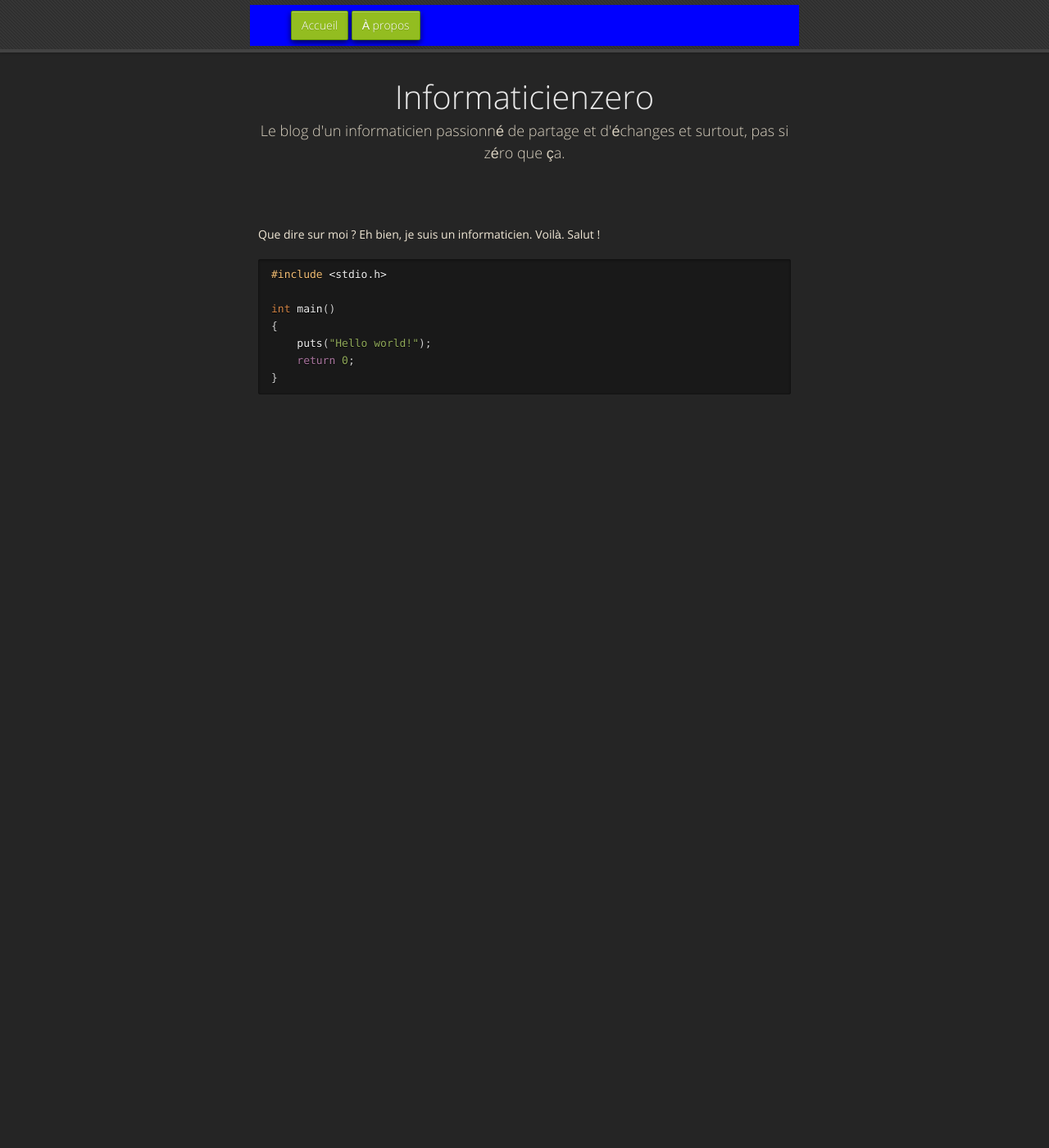
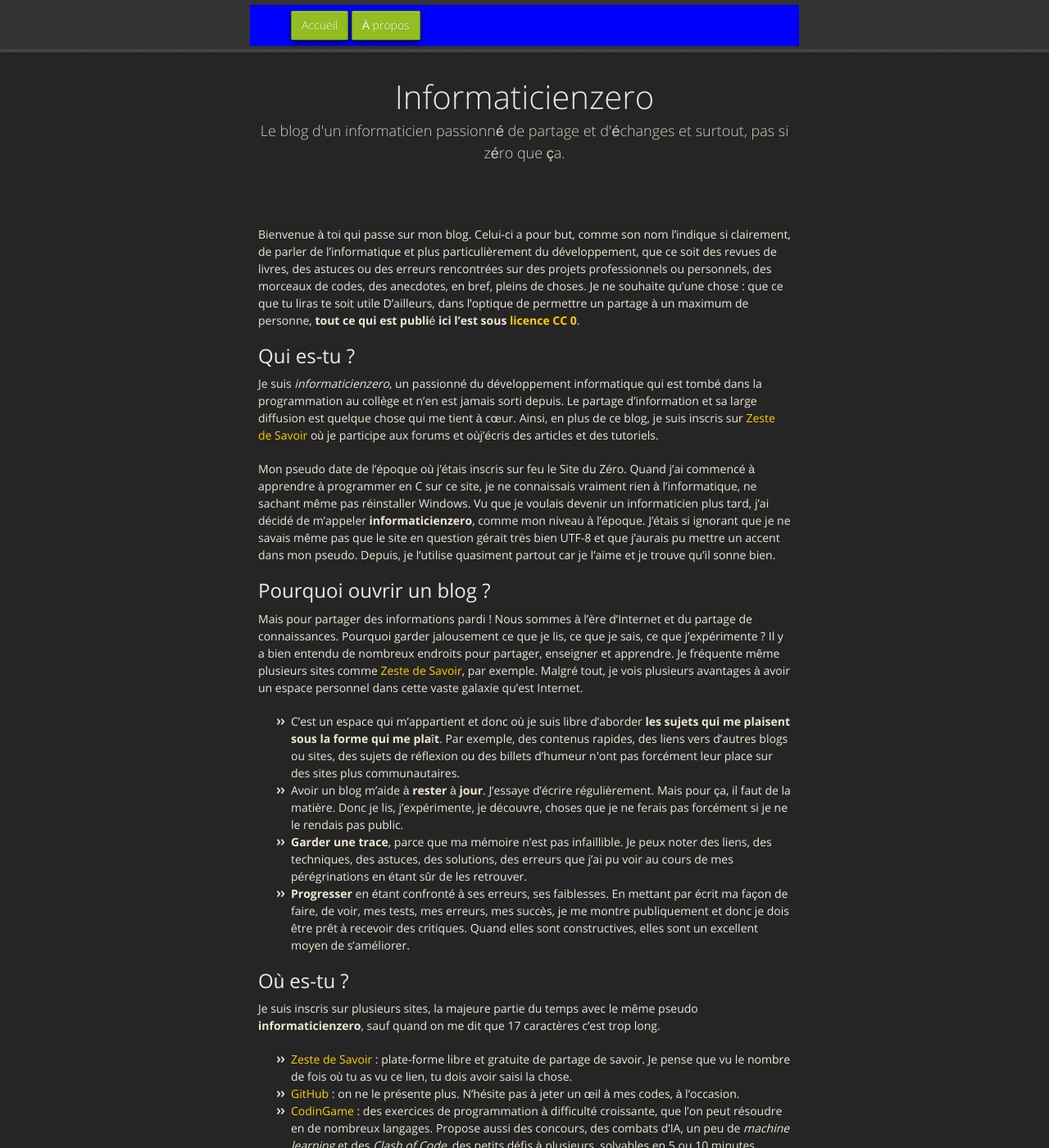
Before and after one commit to informaticienzero/informaticienzero.github.io, a Jekyll site: the page built from about.md, in a window 1280 px wide and 1400 px high. Shown: the whole window at 82% size. Built offline with Jekyll 4.4.1, drawn with Linux system fonts in a browser that asks for light colours; nearby versions of some CDN libraries; some of the changed text lies outside the part shown.

Commit message:
Update the about me page.

````diff
--- a/about.md
+++ b/about.md
@@ -4,13 +4,29 @@ title: À propos
 permalink: /about/
 ---
 
-Que dire sur moi ? Eh bien, je suis un informaticien. Voilà. Salut !
-```c
-#include <stdio.h>
+Bienvenue à toi qui passe sur mon blog. Celui-ci a pour but, comme son nom l'indique si clairement, de parler de l'informatique et plus particulièrement du développement, que ce soit des revues de livres, des astuces ou des erreurs rencontrées sur des projets professionnels ou personnels, des morceaux de codes, des anecdotes, en bref, pleins de choses. Je ne souhaite qu'une chose : que ce que tu liras te soit utile D'ailleurs, dans l'optique de permettre un partage à un maximum de personne, **tout ce qui est publié ici l'est sous [licence CC 0]( http://creativecommons.org/publicdomain/zero/1.0/)**.
 
-int main()
-{
-    puts("Hello world!");
-    return 0;
-}
-```
+## Qui es-tu ? ##
+
+Je suis *informaticienzero*, un passionné du développement informatique qui est tombé dans la programmation au collège et n'en est jamais sorti depuis. Le partage d'information et sa large diffusion est quelque chose qui me tient à cœur. Ainsi, en plus de ce blog, je suis inscris sur [Zeste de Savoir](https://zestedesavoir.com/) où je participe aux forums et oùj'écris des articles et des tutoriels.
+
+Mon pseudo date de l'époque où j'étais inscris sur feu le Site du Zéro. Quand j'ai commencé à apprendre à programmer en C sur ce site, je ne connaissais vraiment rien à l'informatique, ne sachant même pas réinstaller Windows. Vu que je voulais devenir un informaticien plus tard, j'ai décidé de m’appeler **informaticienzero**, comme mon niveau à l'époque. J'étais si ignorant que je ne savais même pas que le site en question gérait très bien UTF-8 et que j'aurais pu mettre un accent dans mon pseudo. Depuis, je l'utilise quasiment partout car je l'aime et je trouve qu'il sonne bien.
+
+## Pourquoi ouvrir un blog ? ##
+
+Mais pour partager des informations pardi ! Nous sommes à l'ère d'Internet et du partage de connaissances. Pourquoi garder jalousement ce que je lis, ce que je sais, ce que j'expérimente ? Il y a bien entendu de nombreux endroits pour partager, enseigner et apprendre. Je fréquente même plusieurs sites comme [Zeste de Savoir](https://zestedesavoir.com/), par exemple. Malgré tout, je vois plusieurs avantages à avoir un espace personnel dans cette vaste galaxie qu'est Internet.
+
+* C'est un espace qui m'appartient et donc où je suis libre d'aborder **les sujets qui me plaisent sous la forme qui me plaît**. Par exemple, des contenus rapides, des liens vers d'autres blogs ou sites, des sujets de réflexion ou des billets d'humeur n\'ont pas forcément leur place sur des sites plus communautaires.
+* Avoir un blog m'aide à **rester à jour**. J'essaye d'écrire régulièrement. Mais pour ça, il faut de la matière. Donc je lis, j'expérimente, je découvre, choses que je ne ferais pas forcément si je ne le rendais pas public.
+* **Garder une trace**, parce que ma mémoire n'est pas infaillible. Je peux noter des liens, des techniques, des astuces, des solutions, des erreurs que j'ai pu voir au cours de mes pérégrinations en étant sûr de les retrouver.
+* **Progresser** en étant confronté à ses erreurs, ses faiblesses. En mettant par écrit ma façon de faire, de voir, mes tests, mes erreurs, mes succès, je me montre publiquement et donc je dois être prêt à recevoir des critiques. Quand elles sont constructives, elles sont un excellent moyen de s'améliorer.
+
+## Où es-tu ? ##
+
+Je suis inscris sur plusieurs sites, la majeure partie du temps avec le même pseudo **informaticienzero**, sauf quand on me dit que 17 caractères c'est trop long.
+
+- [Zeste de Savoir](https://zestedesavoir.com/) : plate-forme libre et gratuite de partage de savoir. Je pense que vu le nombre de fois où tu as vu ce lien, tu dois avoir saisi la chose.
+- [GitHub](https://github.com/informaticienzero) : on ne le présente plus. N'hésite pas à jeter un œil à mes codes, à l'occasion.
+- [CodinGame](https://www.codingame.com/profile/821fea420d130fade7521c10be25e50d181189) : des exercices de programmation à difficulté croissante, que l'on peut résoudre en de nombreux langages. Propose aussi des concours, des combats d'IA, un peu de *machine learning* et des *Clash of Code*, des petits défis à plusieurs, solvables en 5 ou 10 minutes.
+- [CodeCombat](http://codecombat.com/user/informaticienzero) : ou apprendre la programmation en jouant à une sorte de RPG. Le but est de programmer pour faire accomplir au personnage des actions comme défendre les villageois ou sortir d'un labyrinthe. Je m'en sers pour apprendre Python.
+- [StackOverflow](http://stackoverflow.com/users/6060256/informaticienzero) : inutile de présenter le site le plus connu des développeurs.
````
